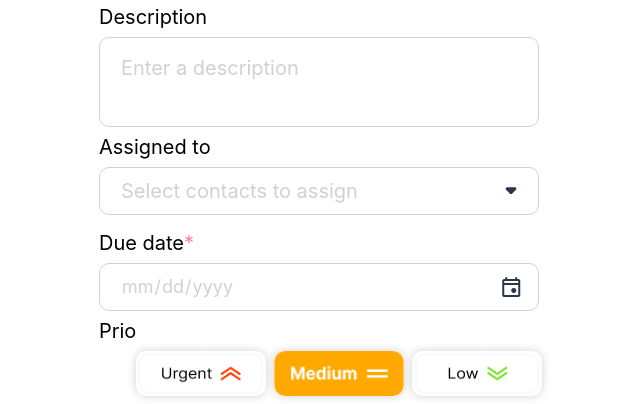
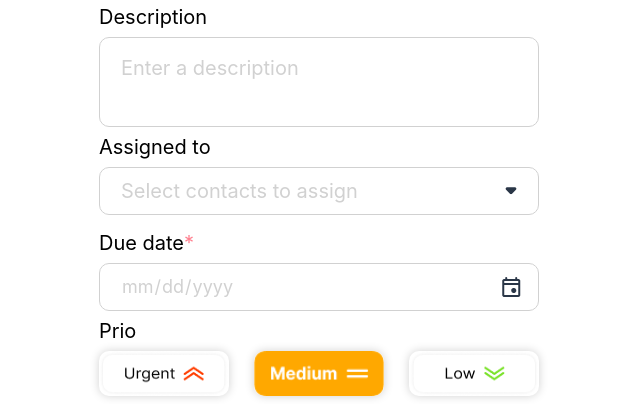
Before and after one commit to MartinHoffmann85/My_Join_project, a plain HTML site: page add_task.html in a window 1280 px wide. Shown: the part 267-671 px from the top of the page, without its empty margins (437-1077 px from the left). Drawn offline with Linux system fonts and the light colour scheme; a web font is replaced by a local one.

Commit message:
Add_task.css @media (min-width: 954px) deleted for mobile figam respnonsive design

```diff
--- a/css/add_task.css
+++ b/css/add_task.css
@@ -410,13 +410,6 @@ li:active .hidden-Edit_menu {
     font-weight: 400;
 }
 
-@media (min-width: 954px) {
-    .at-prio-img {
-        justify-content: center;
-        margin-left: 20px;
-    }
-}
-
 @media (min-width: 761px) {
     .content-container {
         margin: 80px 0 0 calc(232px);
@@ -675,10 +668,6 @@ li:active .hidden-Edit_menu {
 }
 
 @media only screen and (max-width: 1342px) and (min-width: 320px) {
-    .content-bottom-and-rigth {
-        margin-left: 20px;
-    }
-
     .content-container {
         max-height: calc(100vh - 170px);
     }
```
